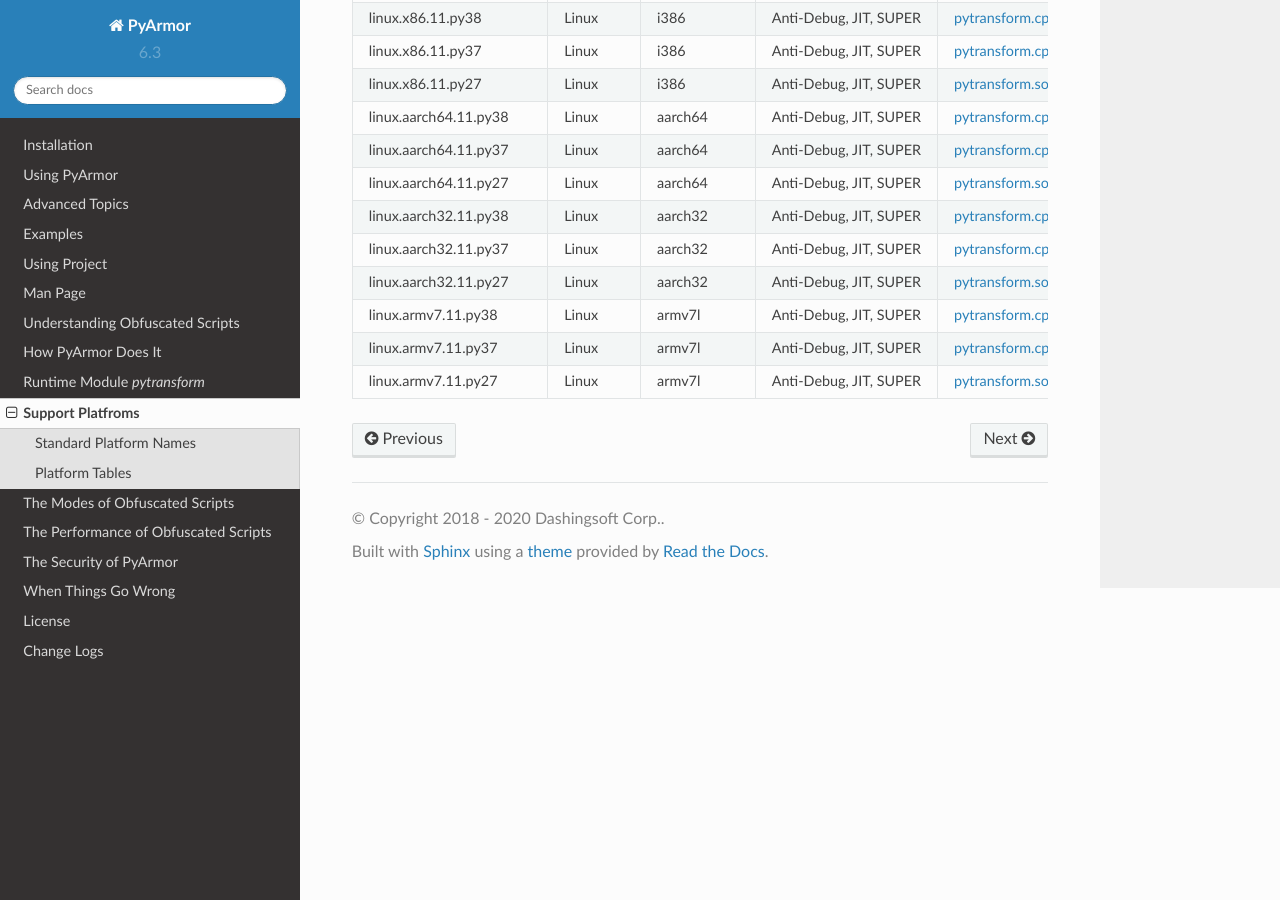
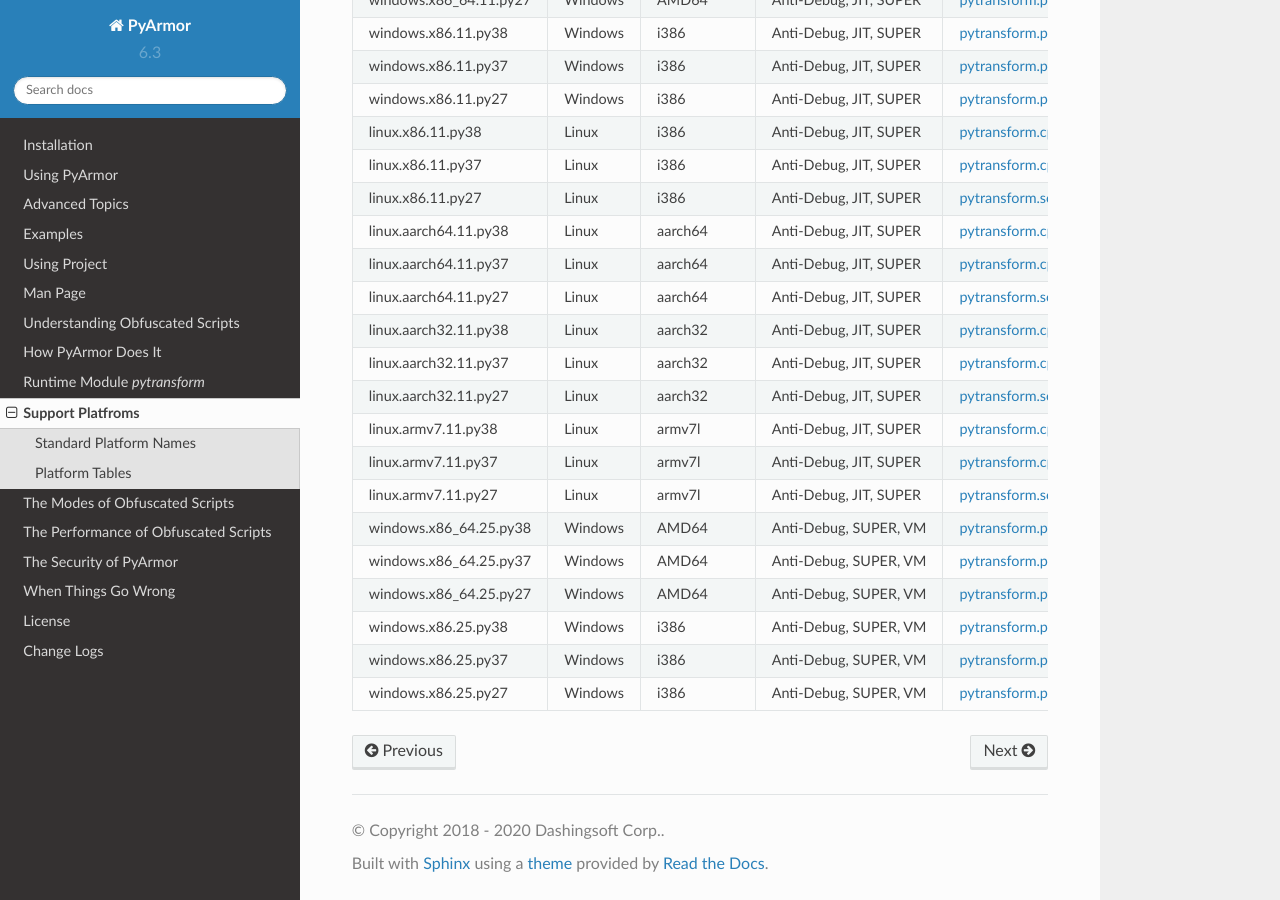
Before and after one commit to dashingsoft/pyarmor, a Sphinx documentation site: the page built from docs/platforms.rst, in a window 1280 px wide and 900 px high, scrolled down 3425 px. Built offline with Sphinx 7.4.7 and the Read the Docs theme 2.0.0, drawn with Linux system fonts in a browser that asks for light colours; some of the changed text lies outside the part shown.

Commit message:
Add new platforms for vm

```diff
--- a/docs/platforms.rst
+++ b/docs/platforms.rst
@@ -32,6 +32,7 @@ Each feature has its own bit
 * 2: JIT
 * 4: ADV, advanced mode
 * 8: SUPER, super mode
+* 16: VM, vm protection mode
 
 For example, ``windows.x86_64.7`` means anti-debug(1), JIT(2) and advanced
 mode(4) supported, ``windows.x86_64.0`` means no any feature, so highest speed.
@@ -90,8 +91,9 @@ These names are used in the command :ref:`obfuscate`, :ref:`build`,
 * linux.ppc64
 * darwin.arm64
 * freebsd.x86_64
-* alpine.x86_64
-* alpine.arm
+* musl.x86_64 (Renamed in 6.3.1, the old name is alpine.x86_64)
+* musl.arm (Renamed in 6.3.1, the old name is alpine.arm)
+* musl.mips32 (New in 6.3.1)
 * poky.x86
 
 Platform Tables
@@ -247,6 +249,18 @@ Platform Tables
      -
      - `_pytransform.so <http://pyarmor.dashingsoft.com/downloads/latest/uclibc.armv7.0/_pytransform.so>`_
      - Build by armv7-buildroot-uclibceabihf-gcc
+   * - windows.x86.21
+     - Windows
+     - i686
+     - Anti-Debug, ADV, VM
+     - `_pytransform.dll <http://pyarmor.dashingsoft.com/downloads/latest/windows.x86.21/_pytransform.dll>`_
+     - Cross compile by i686-w64-mingw32-gcc in cygwin
+   * - windows.x86_64.21
+     - Windows
+     - AMD64
+     - Anti-Debug, ADV, VM
+     - `_pytransform.dll <http://pyarmor.dashingsoft.com/downloads/latest/windows.x86_64.21/_pytransform.dll>`_
+     - Cross compile by x86_64-w64-mingw32-gcc in cygwin
 
 .. list-table:: Table-3. The Prebuilt Extensions For Super Mode
    :name: The Prebuilt Extensions For Super Mode
@@ -403,3 +417,39 @@ Platform Tables
      - Anti-Debug, JIT, SUPER
      - `pytransform.so <http://pyarmor.dashingsoft.com/downloads/latest/linux.armv7.11.py27/pytransform.so>`_
      - Built by gcc
+   * - windows.x86_64.25.py38
+     - Windows
+     - AMD64
+     - Anti-Debug, SUPER, VM
+     - `pytransform.pyd <http://pyarmor.dashingsoft.com/downloads/latest/windows.x86_64.25.py38/pytransform.pyd>`_
+     - Cross compile by x86_64-w64-mingw32-gcc in cygwin
+   * - windows.x86_64.25.py37
+     - Windows
+     - AMD64
+     - Anti-Debug, SUPER, VM
+     - `pytransform.pyd <http://pyarmor.dashingsoft.com/downloads/latest/windows.x86_64.25.py37/pytransform.pyd>`_
+     - Cross compile by x86_64-w64-mingw32-gcc in cygwin
+   * - windows.x86_64.25.py27
+     - Windows
+     - AMD64
+     - Anti-Debug, SUPER, VM
+     - `pytransform.pyd <http://pyarmor.dashingsoft.com/downloads/latest/windows.x86_64.25.py27/pytransform.pyd>`_
+     - Cross compile by x86_64-w64-mingw32-gcc in cygwin
+   * - windows.x86.25.py38
+     - Windows
+     - i386
+     - Anti-Debug, SUPER, VM
+     - `pytransform.pyd <http://pyarmor.dashingsoft.com/downloads/latest/windows.x86.25.py38/pytransform.pyd>`_
+     - Cross compile by i686-w64-mingw32-gcc in cygwin
+   * - windows.x86.25.py37
+     - Windows
+     - i386
+     - Anti-Debug, SUPER, VM
+     - `pytransform.pyd <http://pyarmor.dashingsoft.com/downloads/latest/windows.x86.25.py37/pytransform.pyd>`_
+     - Cross compile by i686-w64-mingw32-gcc in cygwin
+   * - windows.x86.25.py27
+     - Windows
+     - i386
+     - Anti-Debug, SUPER, VM
+     - `pytransform.pyd <http://pyarmor.dashingsoft.com/downloads/latest/windows.x86.25.py27/pytransform.pyd>`_
+     - Cross compile by i686-w64-mingw32-gcc in cygwin
```
